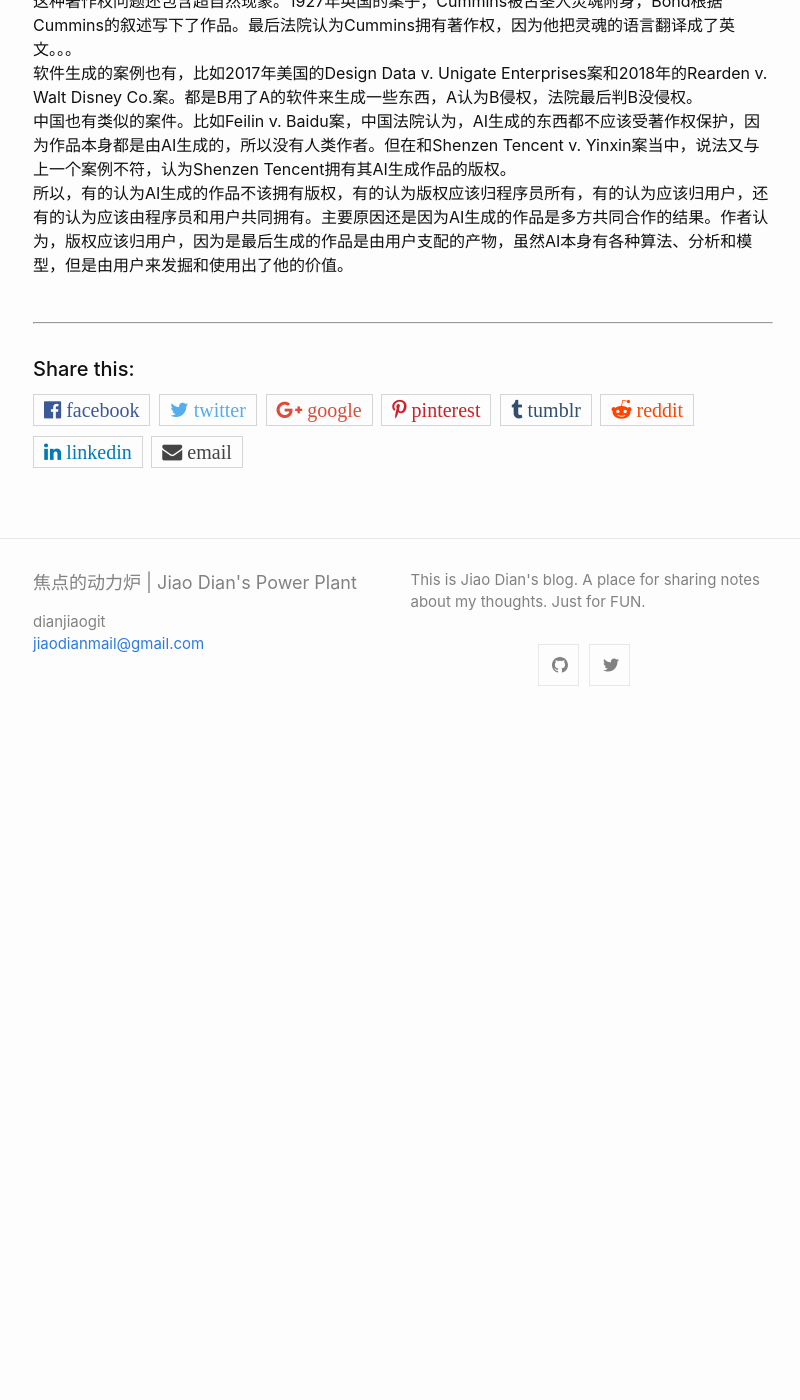
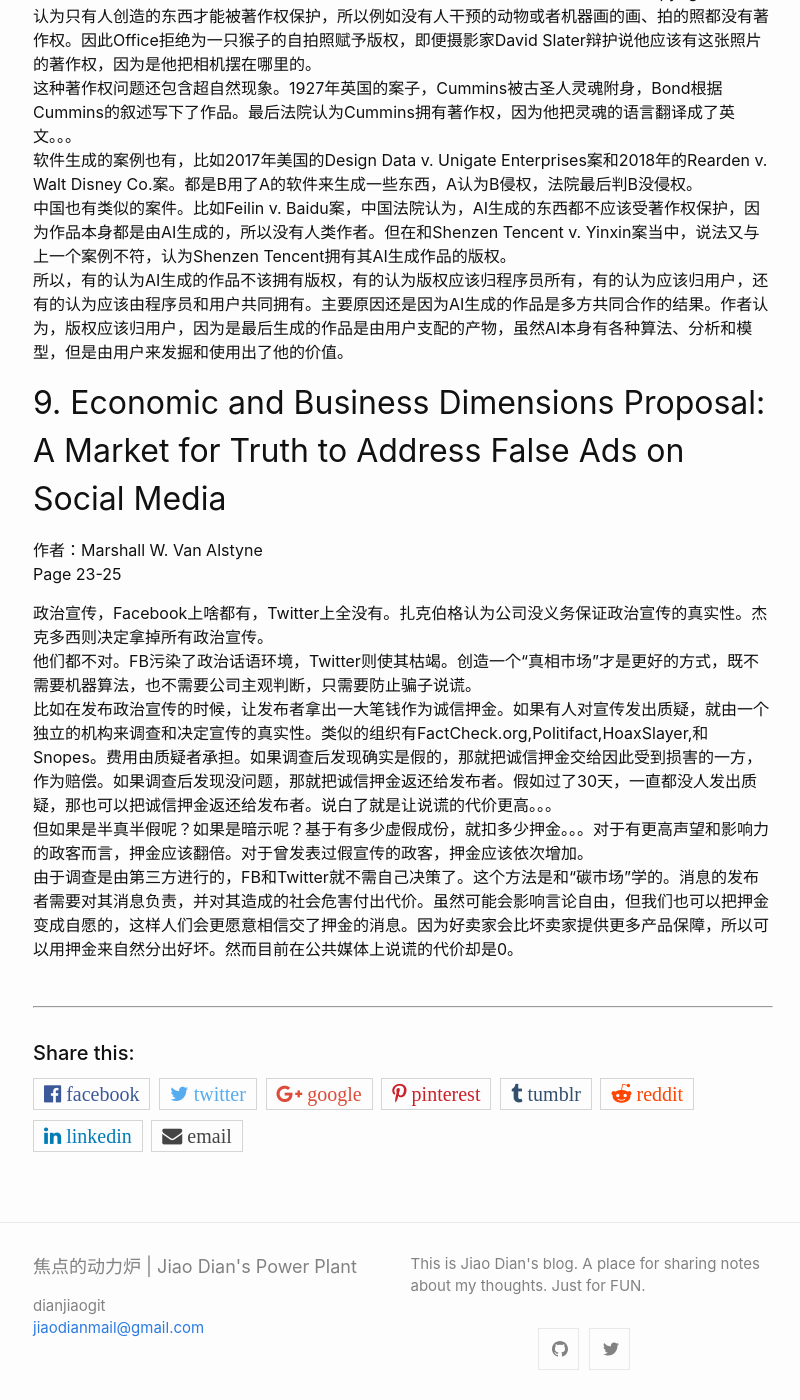
Before and after one commit to dianjiaogit/dianjiaogit.github.io, a Jekyll site: the page built from _posts/2020-07-13-CACM notes.md, in a window 1280 px wide and 1400 px high, scrolled down 4513 px. Shown: the whole window, without its empty margins (237-1037 px from the left). Built offline with Jekyll 4.4.1, drawn with Linux system fonts in a browser that asks for light colours; before the commit the page ends 5229 px from its top, so only the background shows below that; some of the changed text lies outside the part shown.

Commit message:
CACM until 9

```diff
--- a/_posts/2020-07-13-CACM notes.md
+++ b/_posts/2020-07-13-CACM notes.md
@@ -65,6 +65,8 @@
 ACM Special Interest Group on CS Education (SIGCSE)的科技研讨会被取消了。我白跑了一趟。新发的论文我都看了，很想听听作者的演讲并和他们讨论。推荐论文：“Competitive Enrollment Policies in Computing Departments Negatively Predict First-Year Students’ Sense of Belonging, Self-Efficacy, and Perception of Department”，作者是An Nguyen和Colleen M. Lewis，来自Harvey Mudd College。论文大意是说，对于计算机新生而言，如果竞争压力大的话，他们更会觉得自己不被关心、不自信、不是学计算机的料……
 
 ## 5. The Quantum Threat
+作者：Gregory Mone
+Page 12-14
 
 如今的通讯安全系统可能很快就要过期了。虽然适用的量子计算机还没出现，但专家认为是时候开始做准备了，因为这对全球经济的风险太大了。
 目前最成功的加密系统依靠的是两个数学问题：大数分解和寻找离散对数。现今的计算机还无法解决这两个问题。在1994年，数学家Peter Shor设计了一种算法来解决，但不是给1和0的数字语言设计的，而是给量子计算机设计的。他使用了量子比特。这些量子比特可以存在于指数级数量的状态的叠加。量子计算机可以用这个算法把两个问题都解决。
@@ -106,3 +108,13 @@
 软件生成的案例也有，比如2017年美国的Design Data v. Unigate Enterprises案和2018年的Rearden v. Walt Disney Co.案。都是B用了A的软件来生成一些东西，A认为B侵权，法院最后判B没侵权。
 中国也有类似的案件。比如Feilin v. Baidu案，中国法院认为，AI生成的东西都不应该受著作权保护，因为作品本身都是由AI生成的，所以没有人类作者。但在和Shenzen Tencent v. Yinxin案当中，说法又与上一个案例不符，认为Shenzen Tencent拥有其AI生成作品的版权。
 所以，有的认为AI生成的作品不该拥有版权，有的认为版权应该归程序员所有，有的认为应该归用户，还有的认为应该由程序员和用户共同拥有。主要原因还是因为AI生成的作品是多方共同合作的结果。作者认为，版权应该归用户，因为是最后生成的作品是由用户支配的产物，虽然AI本身有各种算法、分析和模型，但是由用户来发掘和使用出了他的价值。
+
+## 9. Economic and Business Dimensions Proposal: A Market for Truth to Address False Ads on Social Media
+作者：Marshall W. Van Alstyne
+Page 23-25
+
+政治宣传，Facebook上啥都有，Twitter上全没有。扎克伯格认为公司没义务保证政治宣传的真实性。杰克多西则决定拿掉所有政治宣传。
+他们都不对。FB污染了政治话语环境，Twitter则使其枯竭。创造一个“真相市场”才是更好的方式，既不需要机器算法，也不需要公司主观判断，只需要防止骗子说谎。
+比如在发布政治宣传的时候，让发布者拿出一大笔钱作为诚信押金。如果有人对宣传发出质疑，就由一个独立的机构来调查和决定宣传的真实性。类似的组织有FactCheck.org,Politifact,HoaxSlayer,和Snopes。费用由质疑者承担。如果调查后发现确实是假的，那就把诚信押金交给因此受到损害的一方，作为赔偿。如果调查后发现没问题，那就把诚信押金返还给发布者。假如过了30天，一直都没人发出质疑，那也可以把诚信押金返还给发布者。说白了就是让说谎的代价更高。。。
+但如果是半真半假呢？如果是暗示呢？基于有多少虚假成份，就扣多少押金。。。对于有更高声望和影响力的政客而言，押金应该翻倍。对于曾发表过假宣传的政客，押金应该依次增加。
+由于调查是由第三方进行的，FB和Twitter就不需自己决策了。这个方法是和“碳市场”学的。消息的发布者需要对其消息负责，并对其造成的社会危害付出代价。虽然可能会影响言论自由，但我们也可以把押金变成自愿的，这样人们会更愿意相信交了押金的消息。因为好卖家会比坏卖家提供更多产品保障，所以可以用押金来自然分出好坏。然而目前在公共媒体上说谎的代价却是0。
```
